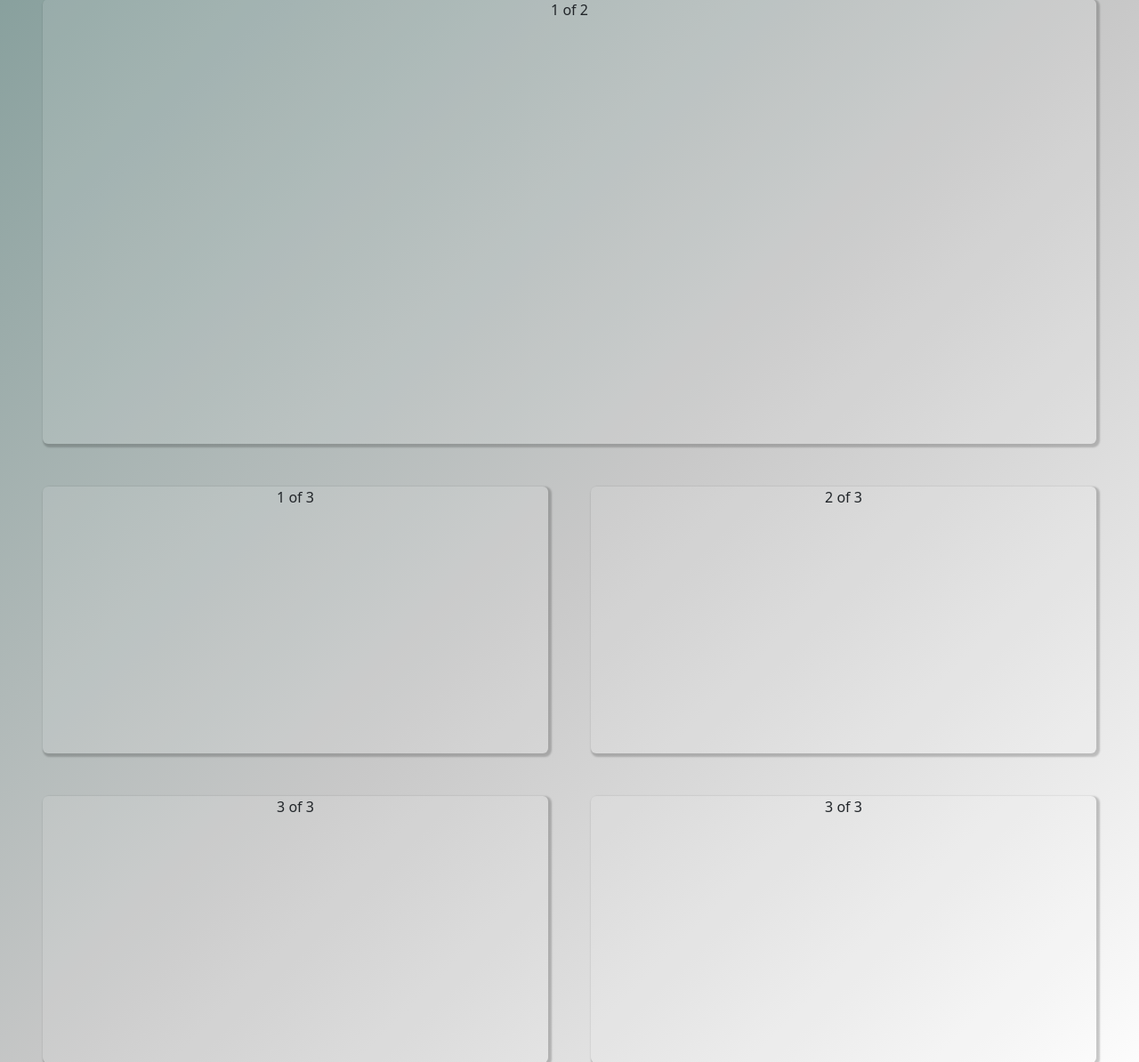
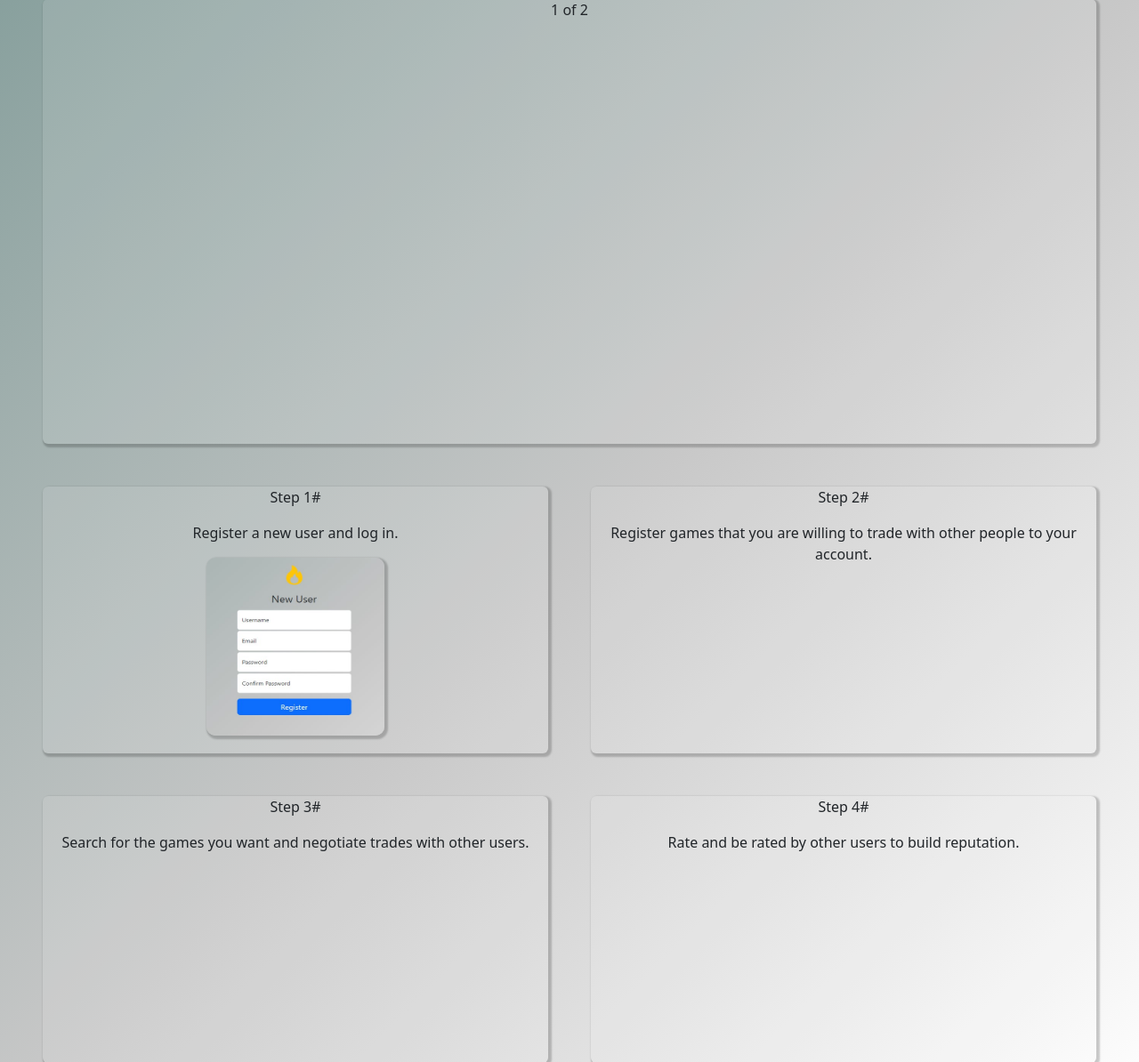
Before and after one commit to lribeiroalves/final_project, a Python web app: template PyTradeGames/blueprints/webui/templates/homepage/index.html in a window 1280 px wide. Shown: the part 109-1303 px from the top of the page at 89% size. Run offline with Jinja, Linux system fonts and the light colour scheme; the template is opened without the code that fills it, so the values that code supplies are empty.

Commit message:
homepage continue

```diff
--- a/PyTradeGames/blueprints/webui/templates/homepage/index.html
+++ b/PyTradeGames/blueprints/webui/templates/homepage/index.html
@@ -27,16 +27,30 @@
             </div>
             <div class="row row-cols-1 row-cols-sm-2 row-cols-xxl-4 gy-3 g-sm-5">
                 <div class="col">
-                    <div class="content content-below">1 of 3</div>
+                    <div class="content content-below">
+                        <p>Step 1#</p>
+                        <p>Register a new user and log in.</p>
+                        <img src="{{url_for('static', filename='image/register_user.jpg')}}" alt="Register page image" width="200" height="200" style="border-radius: 10px;
+    box-shadow: 2px 2px 2px 2px rgba(0, 0, 0, 0.2);">
+                    </div>
                 </div>
                 <div class="col">
-                    <div class="content content-below">2 of 3</div>
+                    <div class="content content-below">
+                        <p>Step 2#</p>
+                        <p>Register games that you are willing to trade with other people to your account.</p>
+                    </div>
                 </div>
                 <div class="col">
-                    <div class="content content-below">3 of 3</div>
+                    <div class="content content-below">
+                        <p>Step 3#</p>
+                        <p>Search for the games you want and negotiate trades with other users.</p>
+                    </div>
                 </div>
                 <div class="col">
-                    <div class="content content-below">3 of 3</div>
+                    <div class="content content-below">
+                        <p>Step 4#</p>
+                        <p>Rate and be rated by other users to build reputation.</p>
+                    </div>
                 </div>
             </div>
         </div>
```
Also changed, not shown: PyTradeGames/blueprints/webui/static/image/register_user.jpg (added).
